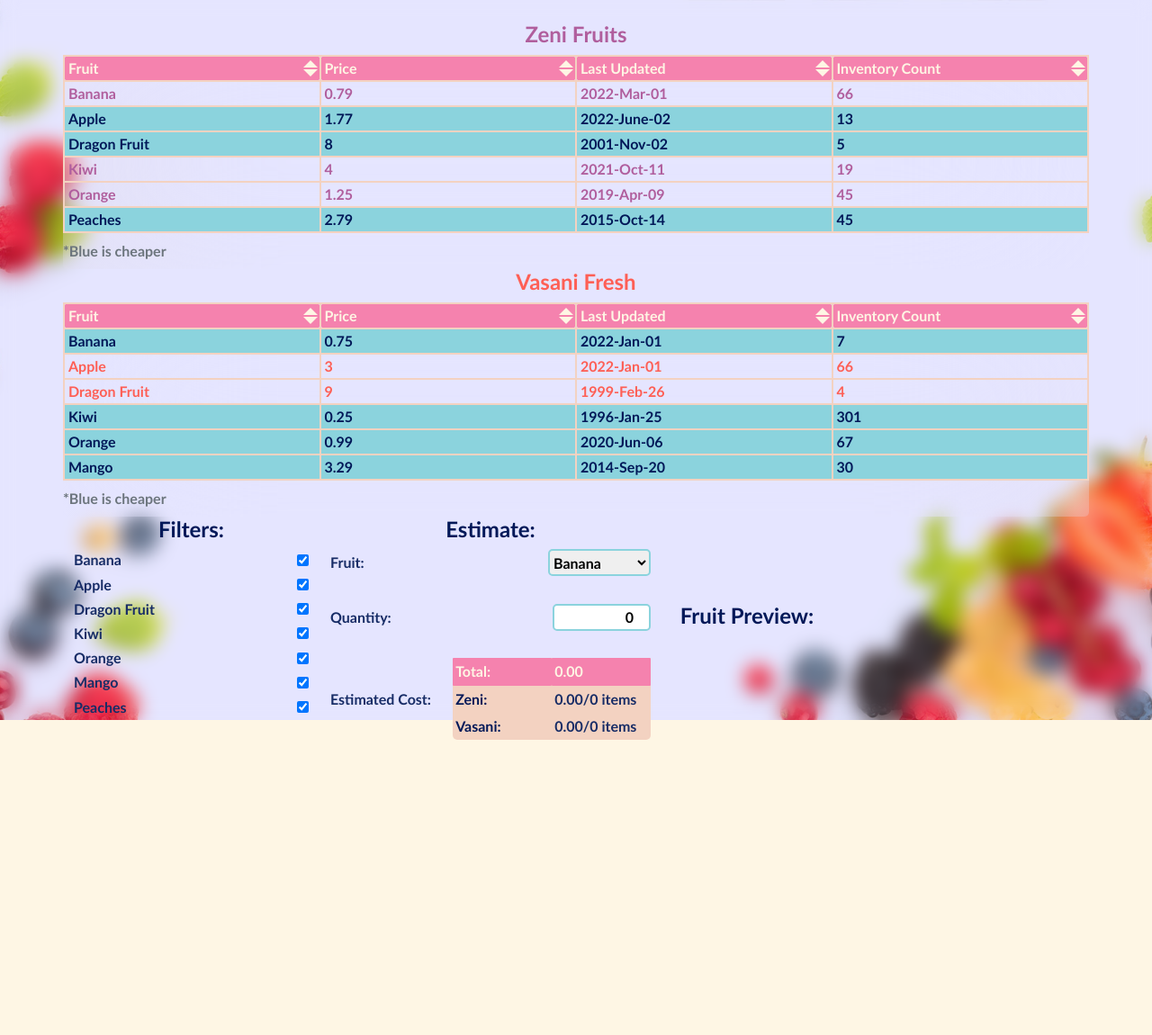
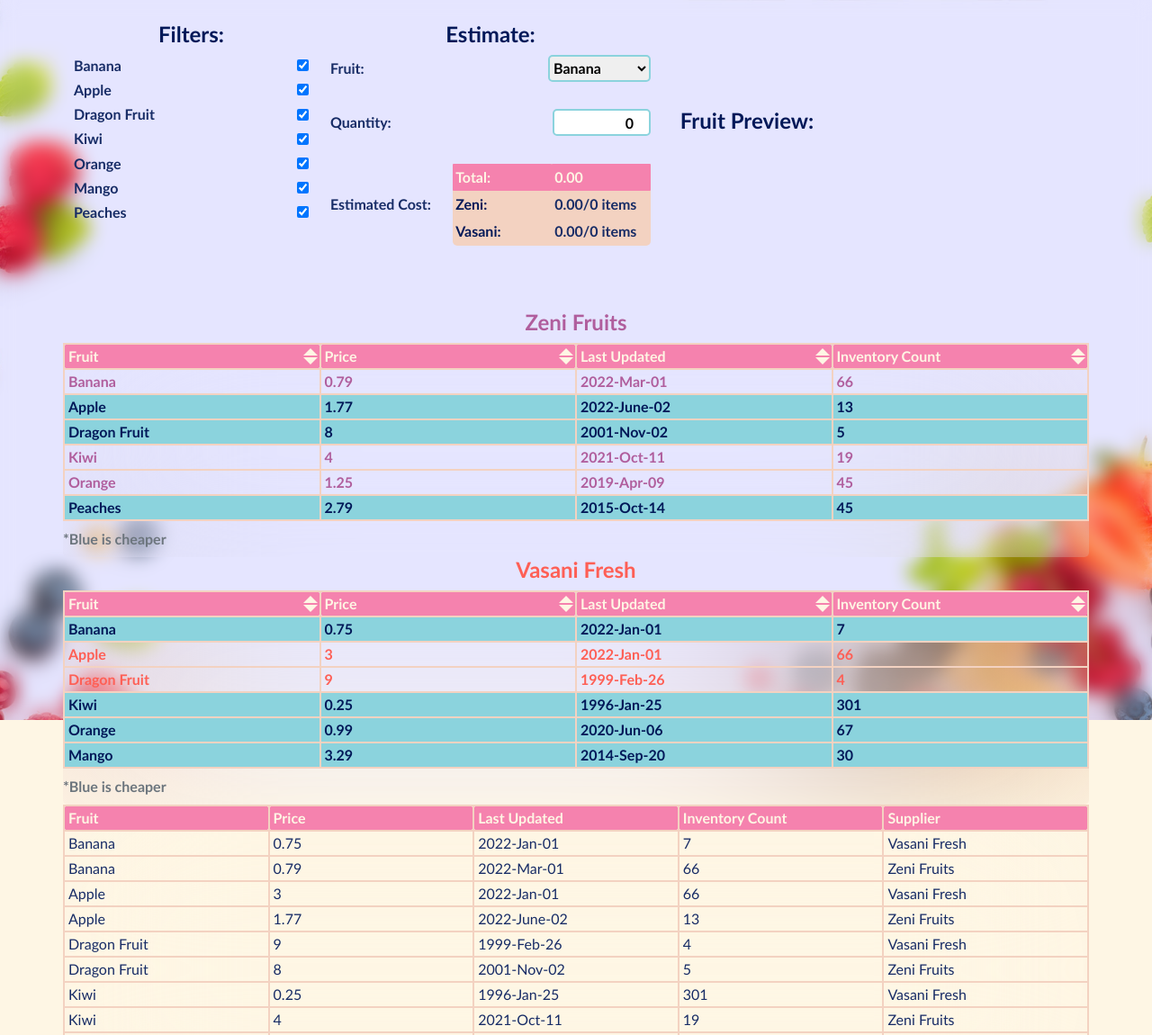
Before and after one commit to prisp09/skynet, a website: page index.html in a window 1280 px wide. Shown: the top 1150 px of the page at 90% size. Before the commit the page ends 825 px from the top, so only its background shows below. Drawn offline with nearby package versions, Linux system fonts and the light colour scheme.

Commit message:
fixed single table(changed foreach>forEach) smh

```diff
--- a/index.html
+++ b/index.html
@@ -37,19 +37,6 @@
 		</div>
 
 		<div class="content-wrapper">
-			<div class="table-wrapper">
-				<!-- This is the table wrapper -->
-				<div class="container">
-					<!-- This is a bootstrap container and we will be making two table as bootstrap rows container -->
-					<div id="zeni" class="row"></div>
-				</div>
-
-				<div class="container">
-					<div id="vasani" class="row"></div>
-				</div>
-
-			</div>
-
 			<div class="container">
 				<!-- This is a bootstrap container for our functionality section -->
 				<div class="row" style="height: 200px">
@@ -100,6 +87,28 @@
 					<div id="image-column" class="col-3"></div>
 				</div>
 			</div>
+			<br />
+			<br />
+			<br />
+
+			<br />
+
+			<br />
+
+			<div class="table-wrapper">
+				<!-- This is the table wrapper -->
+				<div class="container">
+					<!-- This is a bootstrap container and we will be making two table as bootstrap rows container -->
+					<div id="zeni" class="row"></div>
+				</div>
+
+				<div class="container">
+					<div id="vasani" class="row"></div>
+				</div>
+				<div class="container">
+					<div id="allFruits" class="row"></div>
+				</div>
+			</div>
 		</div>
 		<script
 			src="https://cdn.jsdelivr.net/npm/bootstrap@5.0.2/dist/js/bootstrap.bundle.min.js"
--- a/index.js
+++ b/index.js
@@ -1,6 +1,7 @@
 const zeni = []; // Array of fruits from Zeni Fruits
 const vasani = []; // Array of fruits from Vasani Fresh
 const allFruits = new Set(); // Set of all fruits
+const allFruitsarr = []; // Array of all fruits
 var flag = true; // Flag to check if there is a fruit selected for our image preview
 fetch(`./data.json`) // Fetching the data from the JSON file
 	.then((response) => response.json())
@@ -12,13 +13,44 @@ fetch(`./data.json`) // Fetching the data from the JSON file
 				vasani.push(fruit);
 			}
 			allFruits.add(fruit.fruit_name);
+			allFruitsarr.push(fruit);
 		});
 
 		renderFruits(zeni, vasani); //rendering the zeni fruits table
 		renderFruits(vasani, zeni); //rendering the vasani fruits table
+
 		renderFilters(allFruits); //rendering the filters section
 		renderEstimate(); //rendering the estimate section
+		renderSingle(allFruitsarr); //rendering the single table
 	});
+
+function renderSingle(fruits){
+	let html = `
+	<table>
+		<thead>
+		<th>Fruit</th>
+		<th>Price</th>
+		<th>Last Updated</th>
+		<th>Inventory Count</th>
+		<th>Supplier</th>
+   		</thead>`;
+
+	fruits.forEach((fruit)=>{
+		html += `
+			<tr>
+				<td>${fruit.fruit_name}</td>
+				<td>${fruit.price}</td>
+				<td>${fruit.last_updated}</td>
+				<td>${fruit.inventory_count}</td>
+				<td>${fruit.supplier}</td>
+			</tr>
+		`
+	})
+
+	html+= "</table>";
+
+	document.getElementById("allFruits").innerHTML = html;
+}
 
 function renderEstimate() {
 	let html = "";
```
